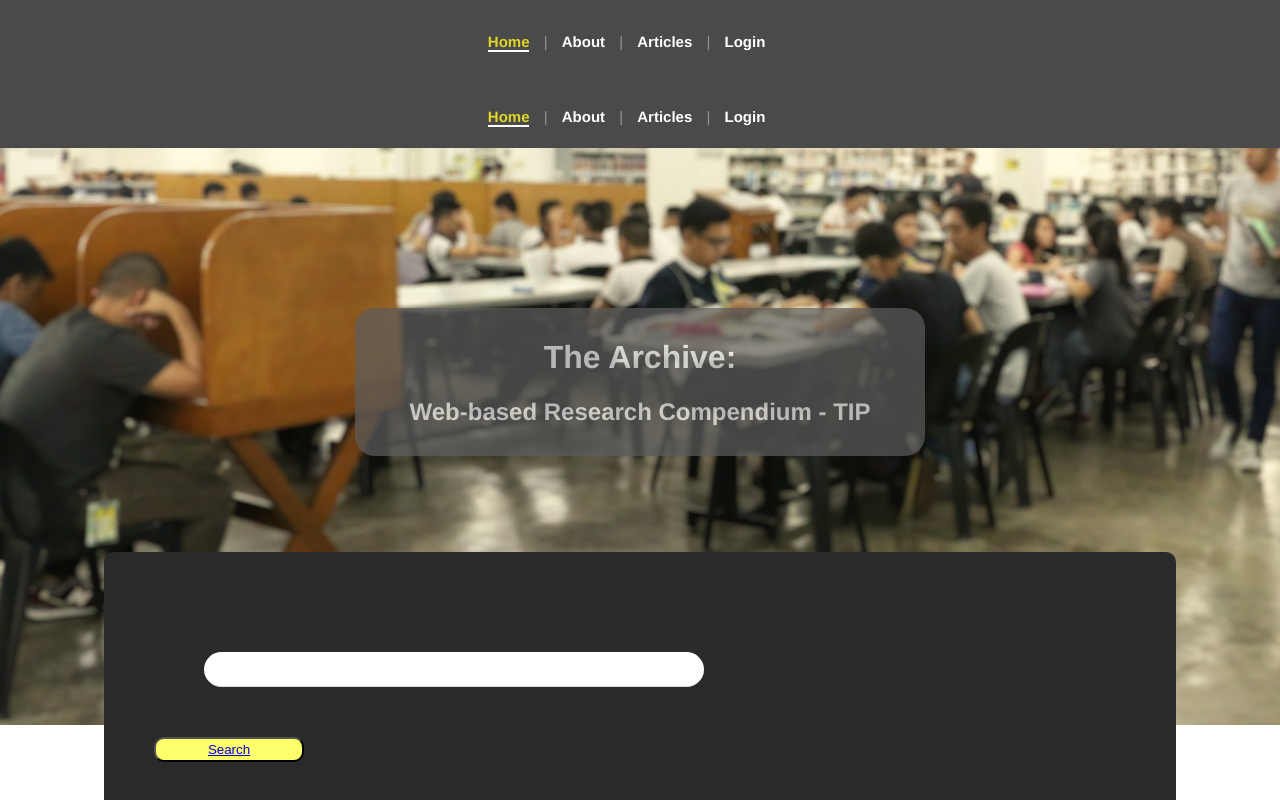
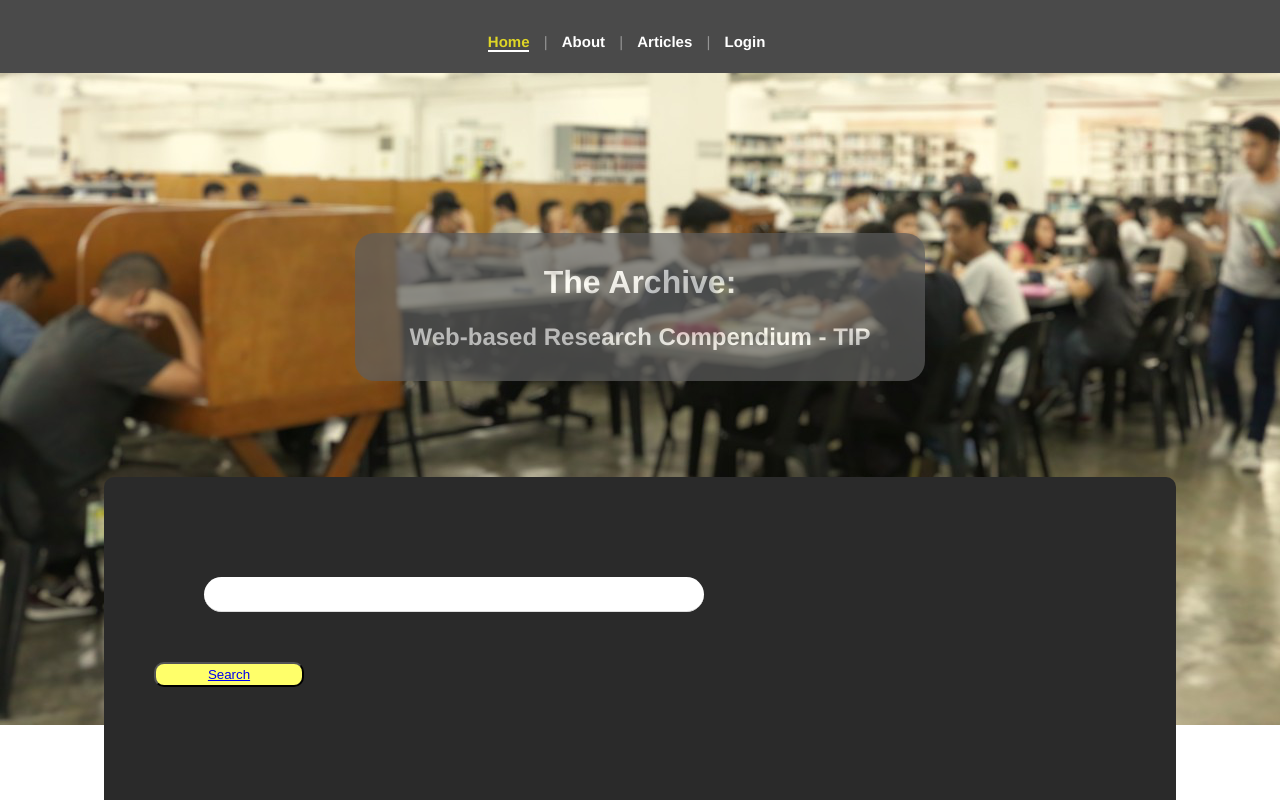
Before and after one commit to cktanaya/Research-Compendium, a Vue app: page / in a window 1280 px wide. Shown: the top 800 px of the page. Built offline with nearby package versions, Linux system fonts and the light colour scheme.

Commit message:
Update App.vue

```diff
--- a/src/App.vue
+++ b/src/App.vue
@@ -1,14 +1,7 @@
 <template>
   <meta name="viewport" content="width = device-width, initial-scale=1">
 
-    <div class="rectangle">
-      <nav>
-       <router-link to="/">Home</router-link> |
-       <router-link to="/about">About</router-link> |
-       <router-link to="/article">Articles</router-link> |
-       <router-link to="/login">Login</router-link>
-      </nav>
-    </div>
+
   <router-view/>
 
   <div class="footer">
```
